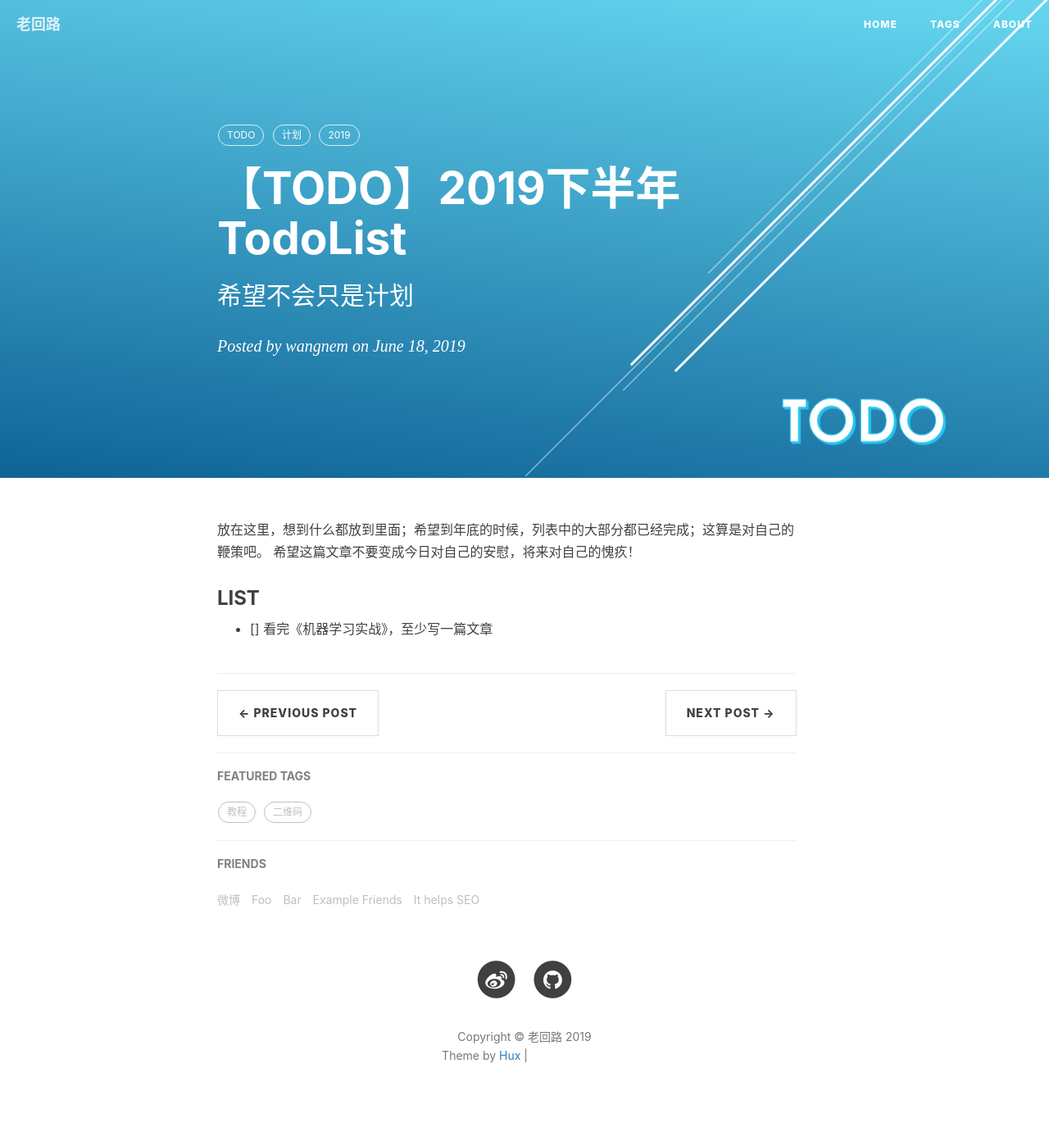
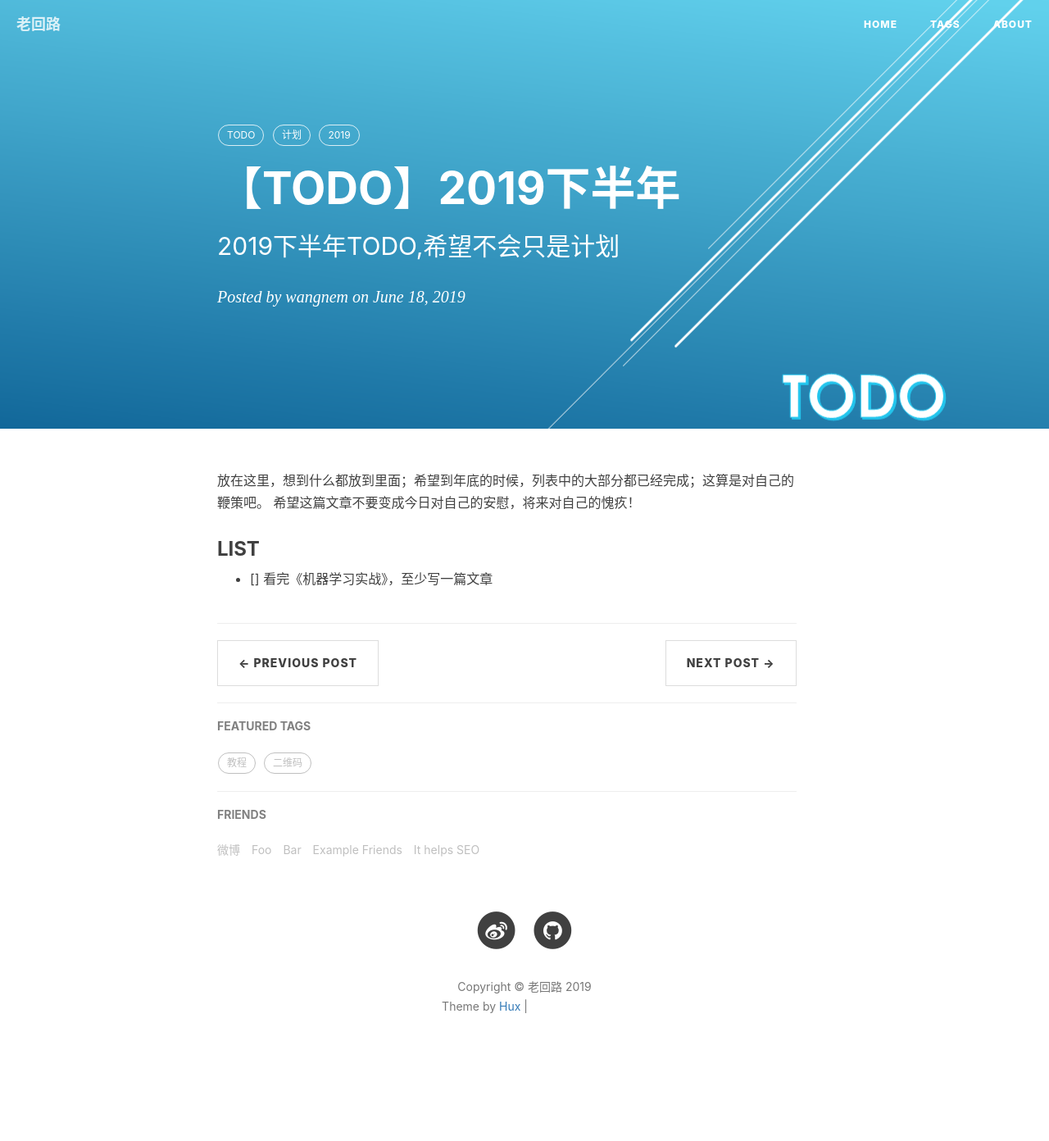
Before and after one commit to lovears/lovears.github.io, a Jekyll site: the page built from _posts/2019-06-30-todo-list.markdown, in a window 1280 px wide. Shown: the whole page at 82% size. Built offline with Jekyll 4.4.1, drawn with Linux system fonts in a browser that asks for light colours; nearby versions of some CDN libraries; comment, search, counter and statistics services are not loaded; after the commit the page ends 1332 px from its top, so only the background shows below that; grey boxes are pictures that could not be loaded.

Commit message:
Update 2019-06-30-todo-list.markdown

```diff
--- a/_posts/2019-06-30-todo-list.markdown
+++ b/_posts/2019-06-30-todo-list.markdown
@@ -1,7 +1,7 @@
 ---
 layout:     post
-title:      "【TODO】2019下半年TodoList"
-subtitle:   "希望不会只是计划"
+title:      "【TODO】2019下半年"
+subtitle:   "2019下半年TODO,希望不会只是计划"
 date:       2019-06-18
 author:     "wangnem"
 header-img: "img/bg-todo.png"
```
